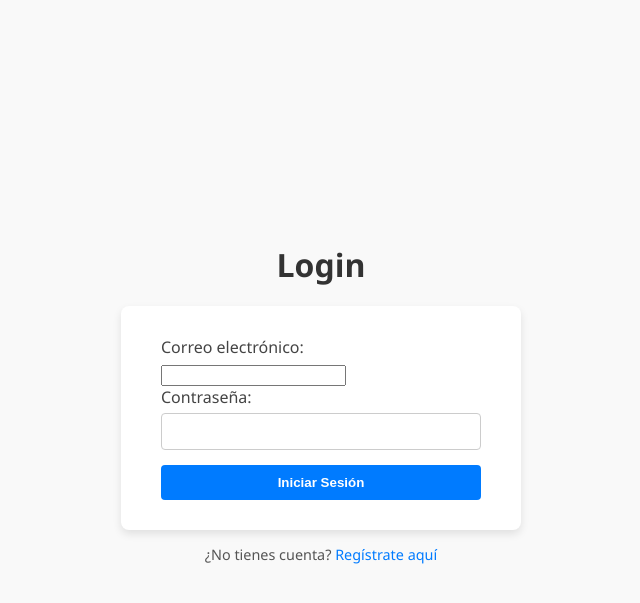
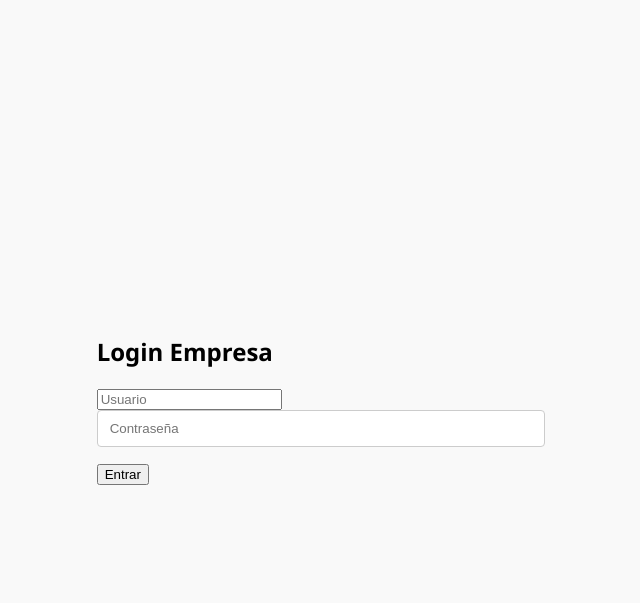
Before and after one commit to carlotee/eva1_EcoEnergy, a Django app: page /usuarios/login_empresa/ in a window 1280 px wide. Shown: the top 603 px of the page, without its empty margins (319-959 px from the left). Run offline with Django 5.2, Linux system fonts and the light colour scheme.

Commit message:
Se actualiza login_empresa

```diff
--- a/usuarios/templates/usuarios/login_empresa.html
+++ b/usuarios/templates/usuarios/login_empresa.html
@@ -1,37 +1,17 @@
 {% load static %}
-<!--HU6 — Login de empresa
-Como usuario PYME registrado
-quiero iniciar sesión en la plataforma
-para acceder a mi información y dashboard.
-Criterios de aceptación
-• Dado que accedo a /login/, veo un formulario con email y contraseña.
-• Cuando ingreso credenciales válidas, me redirige al dashboard.
-• Si las credenciales son inválidas, se muestra un mensaje de error.
---->
 <!DOCTYPE html>
 <html lang="es">
 <head>
-    <meta charset="UTF-8" />
-    <title>Login de Empresa</title>
-    <link rel="stylesheet" href="{% static 'usuarios/css/login.css' %}">
+  <meta charset="UTF-8">
+  <title>Login Empresa</title>
+  <link rel="stylesheet" href="{% static 'usuarios/css/login.css' %}">
 </head>
 <body>
-    <h1>Login</h1>
-    <form method="post">
-        {% csrf_token %}
-        <label for="username">Correo electrónico:</label>
-        <input type="text" id="username" name="username" required>
-
-        <label for="password">Contraseña:</label>
-        <input type="password" id="password" name="password" required>
-
-        <button type="submit">Iniciar Sesión</button>
-    </form>
-
-    <p>¿No tienes cuenta? <a href="{% url 'registro' %}">Regístrate aquí</a></p>
-
-    {% if error_message %}
-        <p style="color: red;">{{ error_message }}</p>
-    {% endif %}
+  <div class="login-box">
+    <h2>Login Empresa</h2>
+    <input type="text" placeholder="Usuario">
+    <input type="password" placeholder="Contraseña">
+    <input type="button" value="Entrar" onclick="window.location.href='/inicio/'">
+  </div>
 </body>
 </html>
```
